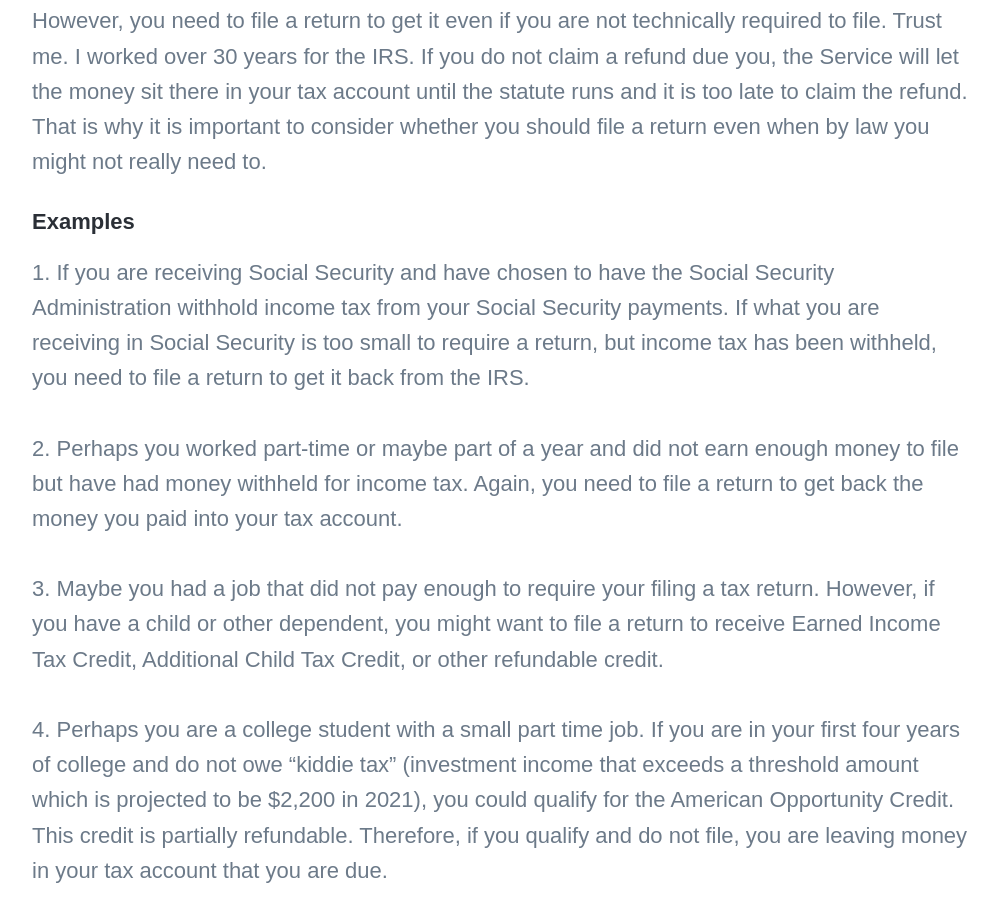
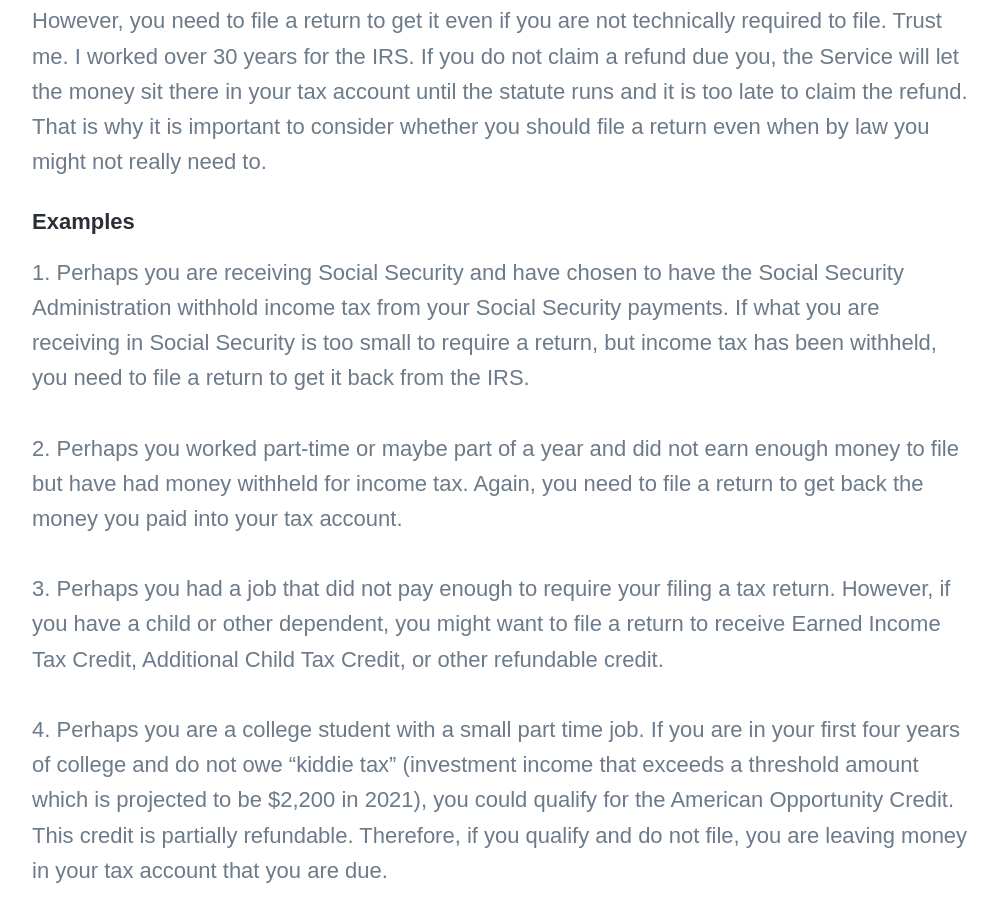
Before and after one commit to meredithmclendon/forestmillercpa, a Jekyll site: the page built from _posts/2021-07-28-WhoNeedsToFileTaxReturn.md, in a window 1280 px wide and 900 px high, scrolled down 1784 px. Shown: the whole window, without its empty margins (138-1136 px from the left). Built offline with Jekyll 4.4.1, drawn with Linux system fonts in a browser that asks for light colours; nearby versions of some CDN libraries; some web fonts are replaced.

Commit message:
Fixed the Examples wording back to original text, Perhaps

```diff
--- a/_posts/2021-07-28-WhoNeedsToFileTaxReturn.md
+++ b/_posts/2021-07-28-WhoNeedsToFileTaxReturn.md
@@ -19,9 +19,9 @@ Therefore, even if you owe no tax and do not have enough income to meet a thresh
 
 #### Examples
 
-1. If you are receiving Social Security and have chosen to have the Social Security Administration withhold income tax from your Social Security payments. If what you are receiving in Social Security is too small to require a return, but income tax has been withheld, you need to file a return to get it back from the IRS. <br /><br />
+1. Perhaps you are receiving Social Security and have chosen to have the Social Security Administration withhold income tax from your Social Security payments. If what you are receiving in Social Security is too small to require a return, but income tax has been withheld, you need to file a return to get it back from the IRS. <br /><br />
 2. Perhaps you worked part-time or maybe part of a year and did not earn enough money to file but have had money withheld for income tax. Again, you need to file a return to get back the money you paid into your tax account.<br /><br />
-3. Maybe you had a job that did not pay enough to require your filing a tax return. However, if you have a child or other dependent, you might want to file a return to receive Earned Income Tax Credit, Additional Child Tax Credit, or other refundable credit.<br /><br />
+3. Perhaps you had a job that did not pay enough to require your filing a tax return. However, if you have a child or other dependent, you might want to file a return to receive Earned Income Tax Credit, Additional Child Tax Credit, or other refundable credit.<br /><br />
 4. Perhaps you are a college student with a small part time job. If you are in your first four years of college and do not owe “kiddie tax” (investment income that exceeds a threshold amount which is projected to be $2,200 in 2021), you could qualify for the American Opportunity Credit. This credit is partially refundable. Therefore, if you qualify and do not file, you are leaving money in your tax account that you are due.
 
 Remember, even when you do not need to file, you may still need to file to claim any amount in your tax account due you each year.
```
